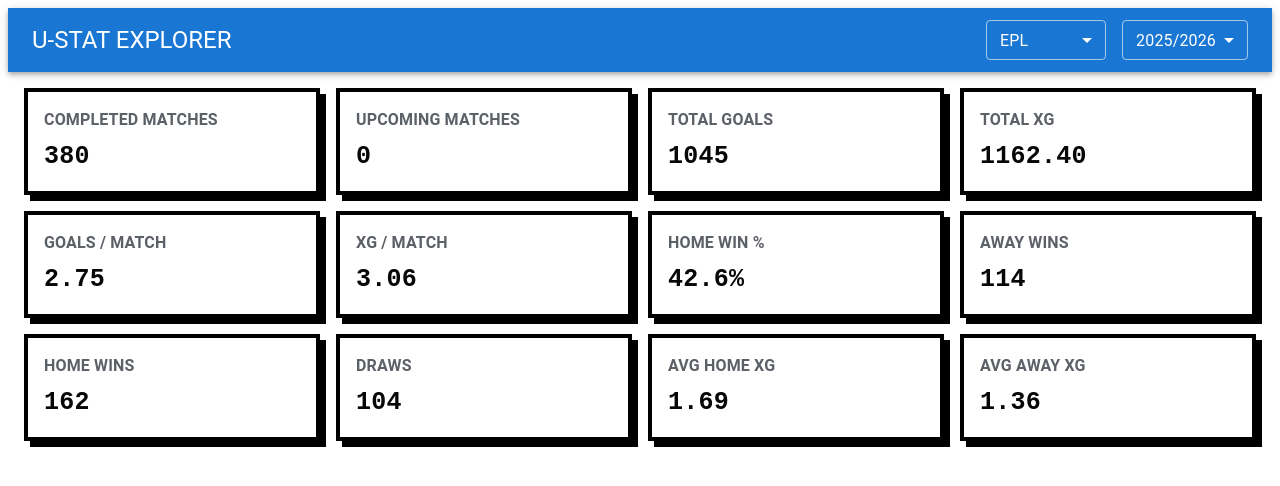
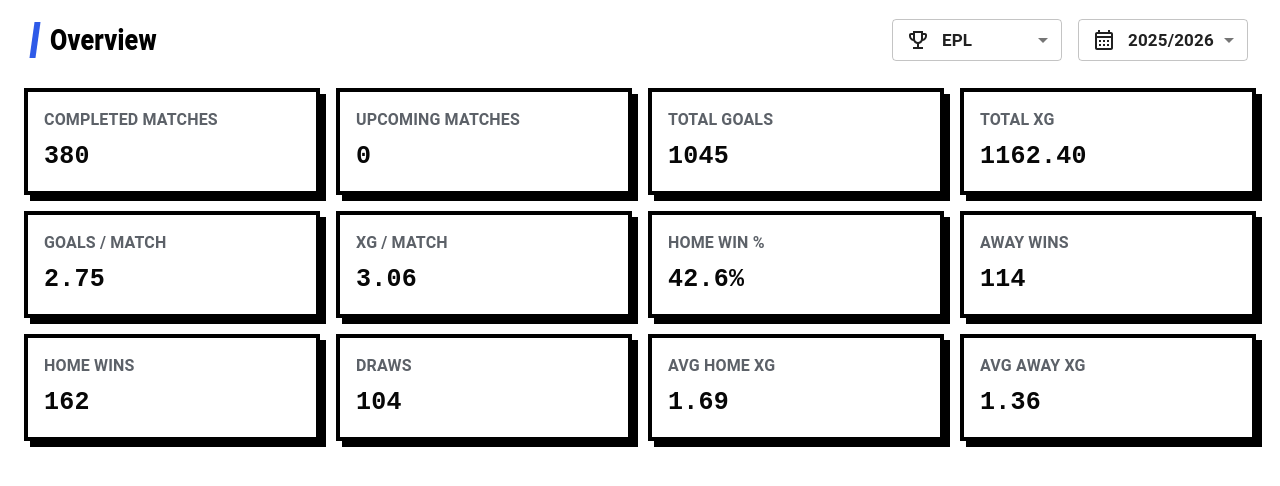
Before and after one commit to letridung07/USTAT-Explorer-Frontend, a React (Vite) app: page / in a window 1280 px wide. Shown: the top 486 px of the page. Built offline with nearby package versions, Linux system fonts and the light colour scheme.

Commit message:
Redesign NavBar

```diff
--- a/src/component/NavBar.jsx
+++ b/src/component/NavBar.jsx
@@ -6,10 +6,13 @@ import Toolbar from "@mui/material/Toolbar";
 import Typography from "@mui/material/Typography";
 import Select from "@mui/material/Select";
 import MenuItem from "@mui/material/MenuItem";
+import EmojiEventsOutlinedIcon from "@mui/icons-material/EmojiEventsOutlined";
+import CalendarMonthOutlinedIcon from "@mui/icons-material/CalendarMonthOutlined";
 
 export default function ButtonAppBar() {
     const [league, setLeague] = useState("EPL");
     const [season, setSeason] = useState(2025);
+    const [pageTitle, setPageTitle] = useState("Overview")
 
     const leagues = [
         "EPL",
@@ -25,44 +28,57 @@ export default function ButtonAppBar() {
     ];
 
     const dropdownStyles = {
-        color: "white",
-        minWidth: 120,
+        minWidth: 170, // Width of dropmenu
+        borderRadius: 1, // Curve coners
+        fontSize: 17, // Text size in the dropmenu
+        fontWeight: 600,
+    };
 
-        "& .MuiOutlinedInput-notchedOutline": {
-            borderColor: "rgba(255, 255, 255, 0.6)",
-        },
-
-        "&:hover .MuiOutlinedInput-notchedOutline": {
-            borderColor: "white",
-        },
-
-        "&.Mui-focused .MuiOutlinedInput-notchedOutline": {
-            borderColor: "white",
-        },
-
-        "& .MuiSvgIcon-root": {
-            color: "white",
-        },
+    const emojiStyles = {
+        fontSize: 24,
+        marginRight: 1.5,
     };
 
     return (
-        <Box sx={{ flexGrow: 1 }}>
-            <AppBar position="static">
-                <Toolbar sx={{ gap: 2 }}>
+        <Box sx={{}}>
+            <Toolbar sx={{ alignItems: "center" }}>
+                {/* Slash & Title */}
+                <Box
+                    sx={{
+                        flexGrow: 1, // how much an element grows relative to other flexible items
+                        display: "flex", // make slash and title stay on the same horizontal
+                        gap: 1.5, // gap between slash and title
+                        alignItems: "center", // make slash and title align horizontally
+                    }}
+                >
+                    <Box
+                        sx={{
+                            width: 6,
+                            height: 36,
+                            bgcolor: "#2e5ae8",
+                            transform: "skew(-8deg)", // make the box tilt so it looks like the slash
+                        }}
+                    />
+
                     <Typography
-                        variant="h5"
                         component="div"
-                        sx={{ flexGrow: 1 }}
+                        sx={{ fontWeight: 800, fontSize: 25, transform: "scaleY(1.2)"}}
                     >
-                        U-STAT EXPLORER
+                        {pageTitle}
                     </Typography>
+                </Box>
 
-                    {/* Dropdown menu for leagues*/}
+                {/* Dropdown menu for leagues*/}
+                <Box sx={{ display: "flex", gap: 2, alignItems: "center" }}>
                     <Select
                         value={league}
                         onChange={(event) => setLeague(event.target.value)}
                         size="small"
                         sx={dropdownStyles}
+                        // Trophy emoji
+                        startAdornment={
+                            <EmojiEventsOutlinedIcon sx={emojiStyles} />
+                        }
                     >
                         {leagues.map((leagueName) => (
                             <MenuItem key={leagueName} value={leagueName}>
@@ -77,6 +93,10 @@ export default function ButtonAppBar() {
                         onChange={(event) => setSeason(event.target.value)}
                         size="small"
                         sx={dropdownStyles}
+                        // Calendar emoji
+                        startAdornment={
+                            <CalendarMonthOutlinedIcon sx={emojiStyles} />
+                        }
                     >
                         {seasons.map((seasonYear) => (
                             <MenuItem key={seasonYear} value={seasonYear}>
@@ -85,8 +105,8 @@ export default function ButtonAppBar() {
                             </MenuItem>
                         ))}
                     </Select>
-                </Toolbar>
-            </AppBar>
+                </Box>
+            </Toolbar>
         </Box>
     );
 }
```
